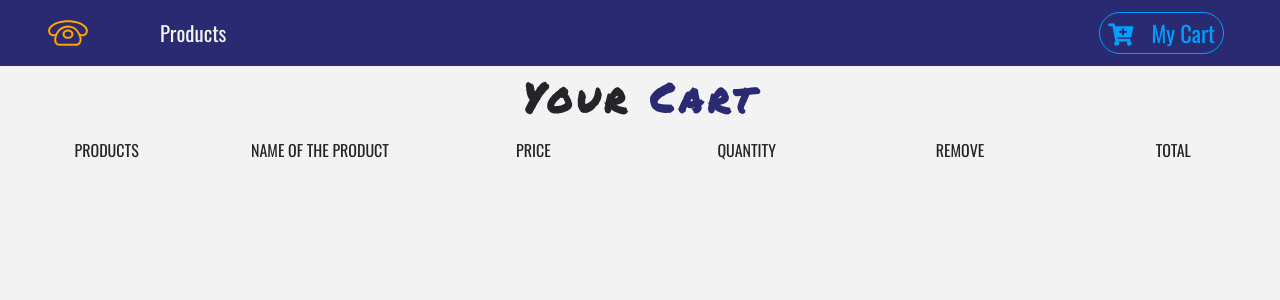
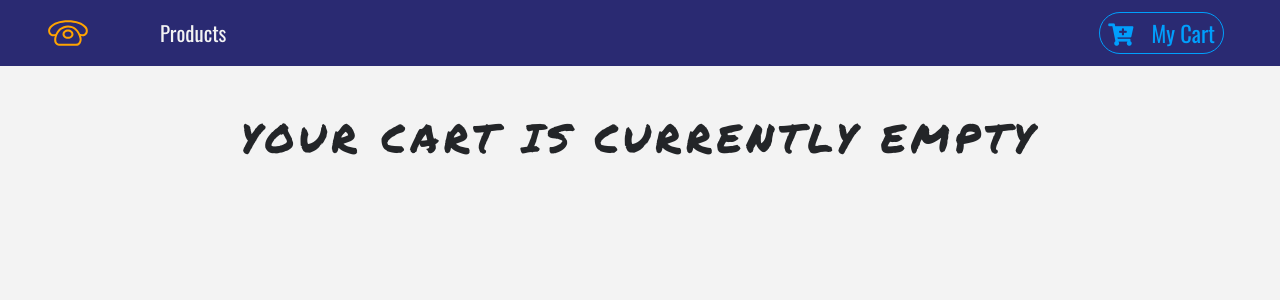
Before and after one commit to AnooSathyee/CapstoneProject-1, a React (Create React App) app in the folder ubuy/: page /cart in a window 1280 px wide. Shown: the top 300 px of the page. Built offline with nearby package versions, Linux system fonts and the light colour scheme.

Commit message:
Added cart item and list components

```diff
--- a/ubuy/src/components/Cart/Cart.js
+++ b/ubuy/src/components/Cart/Cart.js
@@ -1,13 +1,30 @@
 import React, { Component } from "react";
 import Title from "../Title";
 import CartColumns from "./CartColumns";
+import EmptyCart from "./EmptyCart";
+import { ProductConsumer } from "../../context";
+import CartList from "./CartList";
 
 export default class Cart extends Component {
   render() {
     return (
       <section>
-        <Title name="Your " title="Cart" />
-        <CartColumns />
+        <ProductConsumer>
+          {(value) => {
+            const { cart } = value;
+            if (cart.length > 0) {
+              return (
+                <React.Fragment>
+                  <Title name="Your " title="Cart" />
+                  <CartColumns />
+                  <CartList value={value} />
+                </React.Fragment>
+              );
+            } else {
+              return <EmptyCart />;
+            }
+          }}
+        </ProductConsumer>
       </section>
     );
   }
--- /dev/null
+++ b/ubuy/src/components/Cart/CartItem.js
@@ -0,0 +1,5 @@
+import React from "react";
+
+export default function CartItem() {
+  return <div>this is a cart item</div>;
+}
--- /dev/null
+++ b/ubuy/src/components/Cart/CartList.js
@@ -0,0 +1,11 @@
+import React from "react";
+import CartItem from "./CartItem";
+
+export default function CartList() {
+  return (
+    <div>
+      <h1>Hello from cartList</h1>
+      <CartItem />
+    </div>
+  );
+}
```
